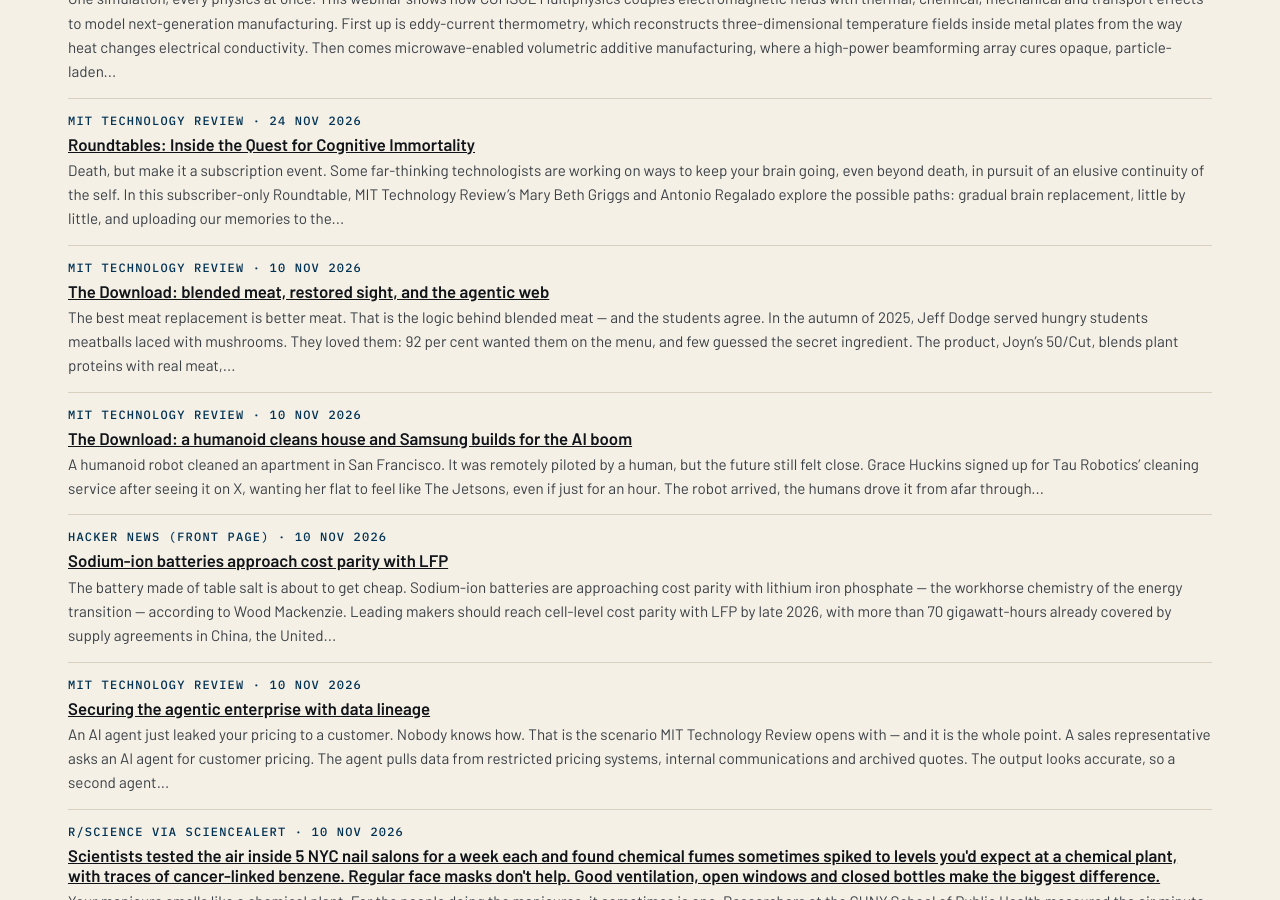
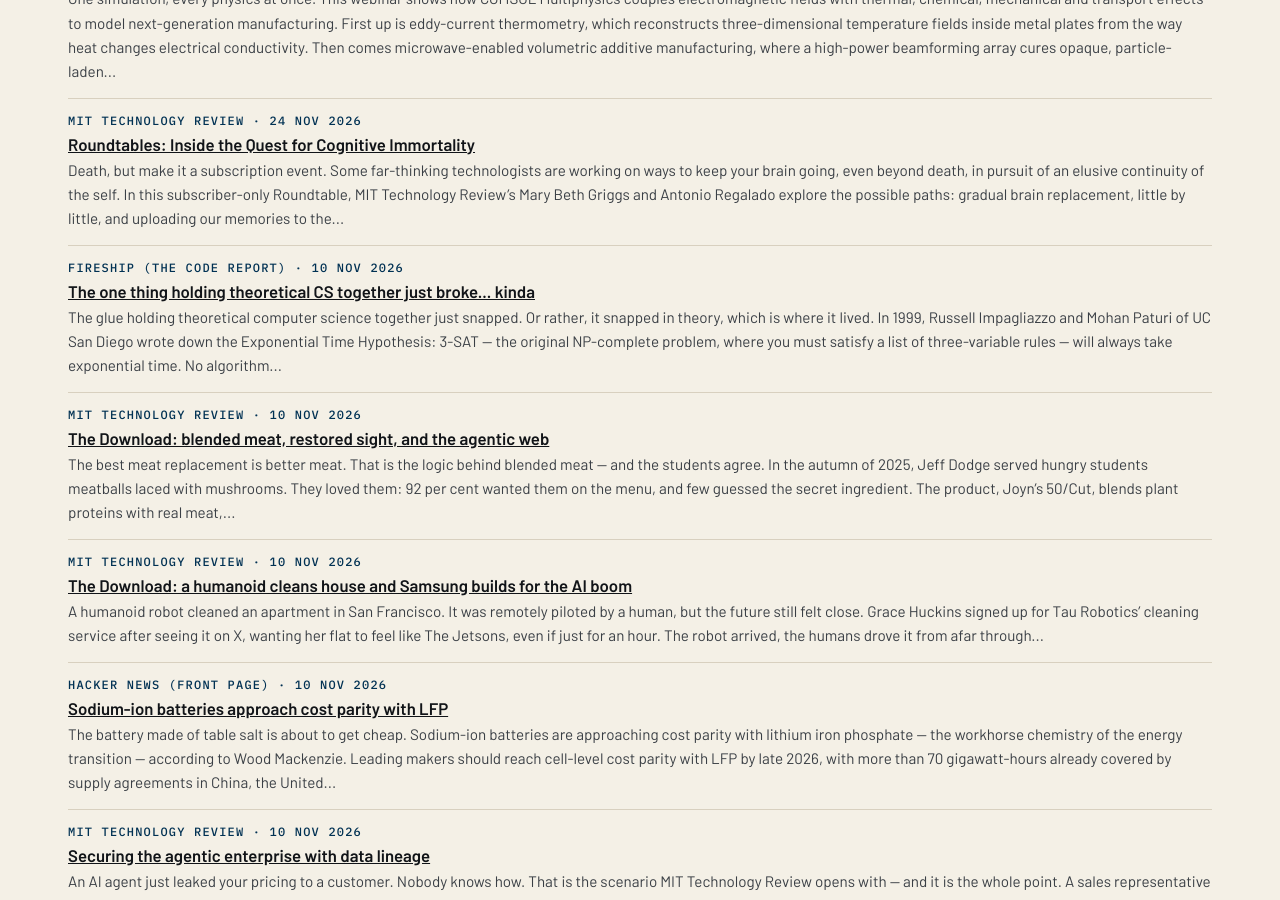
Before and after one commit to katz-news/katz.news, a Jekyll site: the page built from briefs/index.html, in a window 1280 px wide and 900 px high, scrolled down 637 px. Built offline with Jekyll 4.4.1, drawn with Linux system fonts in a browser that asks for light colours.

Commit message:
Publish 2026-11-07

```diff
--- a/_data/build.yml
+++ b/_data/build.yml
@@ -1 +1 @@
-published_at: 2026-11-07T19:14:54Z
+published_at: 2026-11-07T19:26:25Z
--- /dev/null
+++ b/_posts/briefs/2026-11-07-the-one-thing-holding-theoretical-cs-together-just-broke-kin.md
@@ -0,0 +1,20 @@
+---
+published: true
+title: The one thing holding theoretical CS together just broke... kinda
+date: 2026-11-10
+section: technology
+source_name: Fireship (The Code Report)
+source_url: https://www.youtube.com/watch?v=iw9SZgyahqg
+youtube_id: iw9SZgyahqg
+---
+The glue holding theoretical computer science together just snapped. Or rather, it snapped in theory, which is where it lived.
+
+In 1999, Russell Impagliazzo and Mohan Paturi of UC San Diego wrote down the Exponential Time Hypothesis: 3-SAT — the original NP-complete problem, where you must satisfy a list of three-variable rules — will always take exponential time. No algorithm will ever fundamentally beat brute force. Over 800 published papers built their lower bounds on that assumption.
+
+On 16 October, an unnamed OpenAI model broke it. The model — the same one that had dumped 722 maths papers on GitHub weeks earlier — produced an algorithm solving 3-SAT in roughly 2 to the power of n over the square root of log n. Still slow, but not exponential. By definition, the hypothesis is false.
+
+The trick was counting, not searching. Instead of flipping switches and checking rules, the model counted how many solutions exist, split the problem into pieces, and used Hermite interpolation — 1800s mathematics — to reassemble the answer. No human had thought to try it.
+
+Here is the 'kinda'. The algorithm only beats brute force once n exceeds 10 to the power of 10,000. Nothing changes in practice today. Scott Aaronson bumped his odds of P equalling NP from 3 per cent to 5 per cent, and Impagliazzo and Paturi — asked by OpenAI to verify the proof, unpaid and unsigned — noted the first draft was completely unreadable.
+
+Conclusion: a machine did not end theoretical computer science, but rather embarrassed it — a bold, brilliant break, built on a 27-year-old hypothesis, a 19th-century trick and a number too big to use.
```
